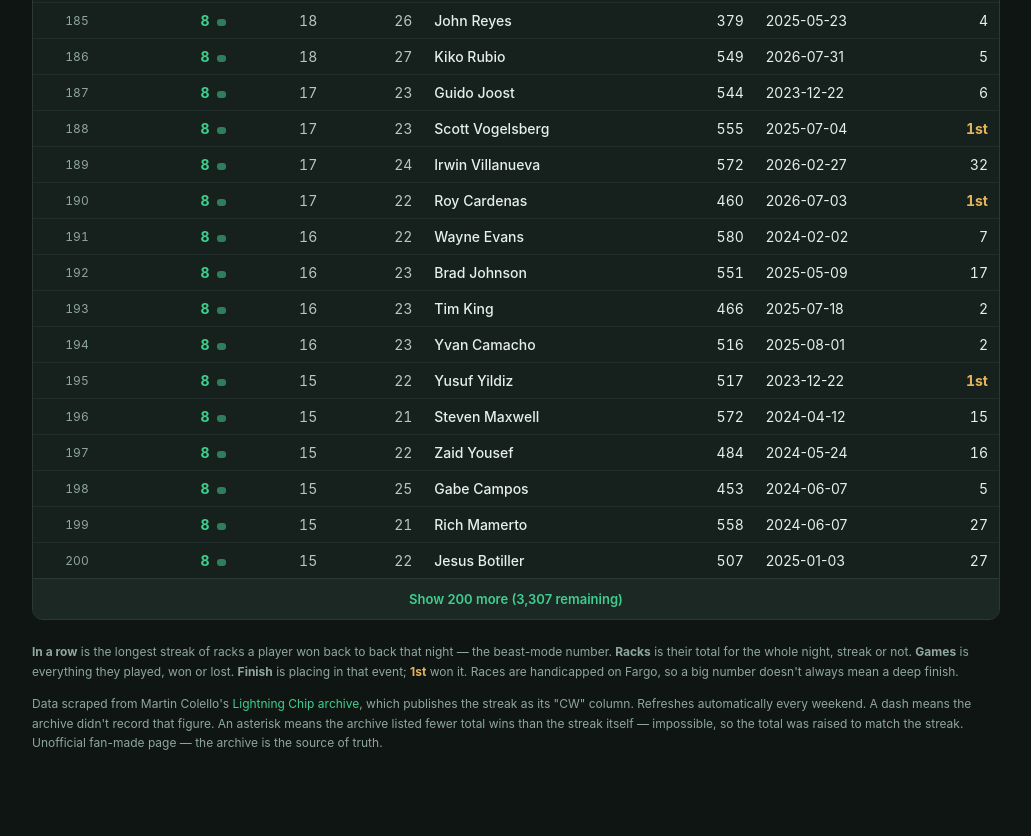
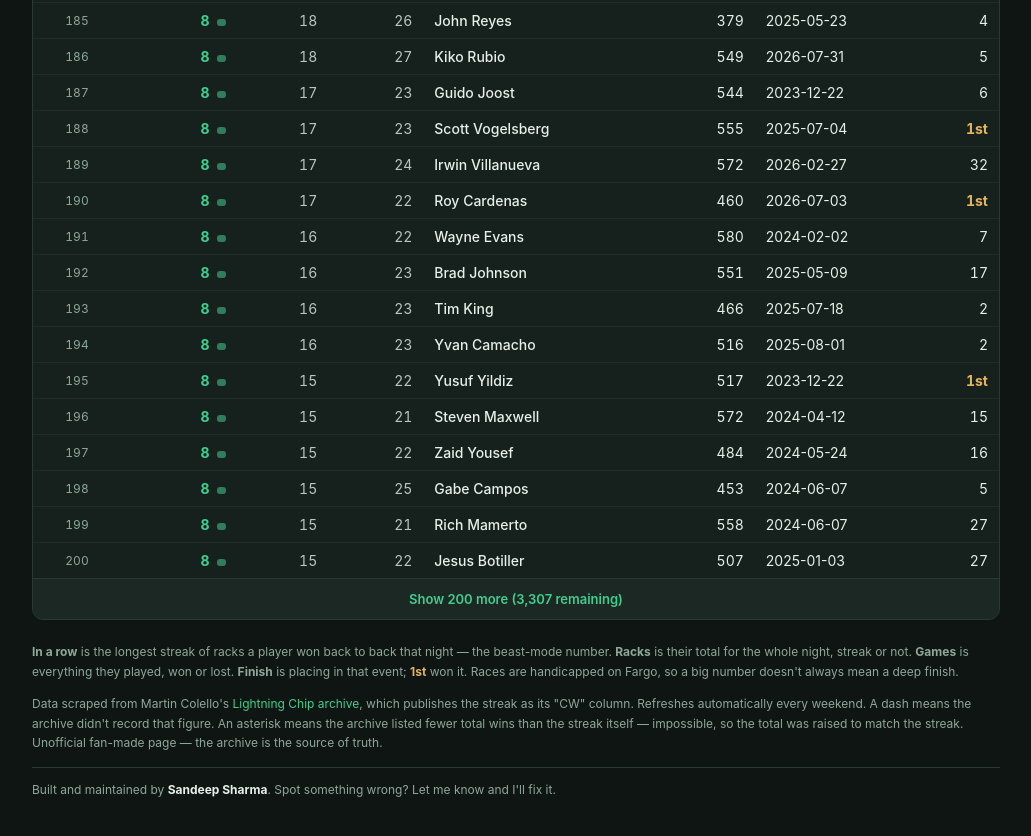
Before and after one commit to multiverse77/lightning-chip-dashboard, a plain HTML site: page docs/index.html in a window 1280 px wide. Shown: the part 6936-7772 px from the top of the page, without its empty margins (124-1155 px from the left). Drawn offline with Linux system fonts and the light colour scheme.

Commit message:
Credit maintainer in the footer

```diff
--- a/docs/index.html
+++ b/docs/index.html
@@ -58,6 +58,8 @@ tr:last-child td{border-bottom:0}
   color:var(--accent);font:inherit;font-weight:600;font-size:13px;cursor:pointer}
 #more:hover{background:#22302a}
 footer{margin-top:22px;color:var(--dim);font-size:12px;line-height:1.65}
+.by{margin-top:14px;padding-top:12px;border-top:1px solid var(--line)}
+.by b{color:var(--fg)}
 footer a{color:var(--accent);text-decoration:none}
 footer a:hover{text-decoration:underline}
 @media(max-width:520px){
@@ -118,6 +120,8 @@ footer a:hover{text-decoration:underline}
      A dash means the archive didn't record that figure. An asterisk means the archive
      listed fewer total wins than the streak itself — impossible, so the total was raised
      to match the streak. Unofficial fan-made page — the archive is the source of truth.</p>
+  <p class="by">Built and maintained by <b>Sandeep Sharma</b>.
+     Spot something wrong? Let me know and I'll fix it.</p>
 </footer>
 </div>
 
```
